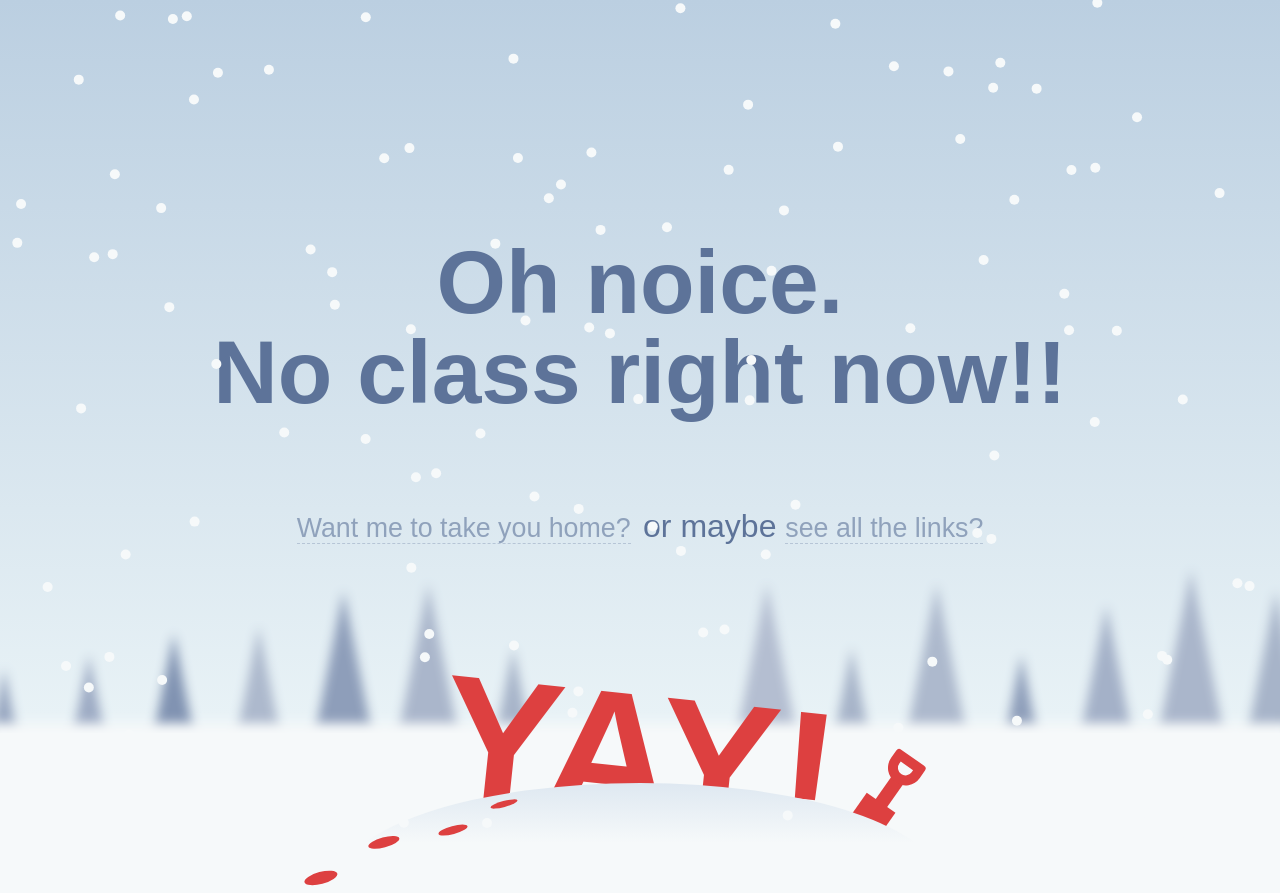
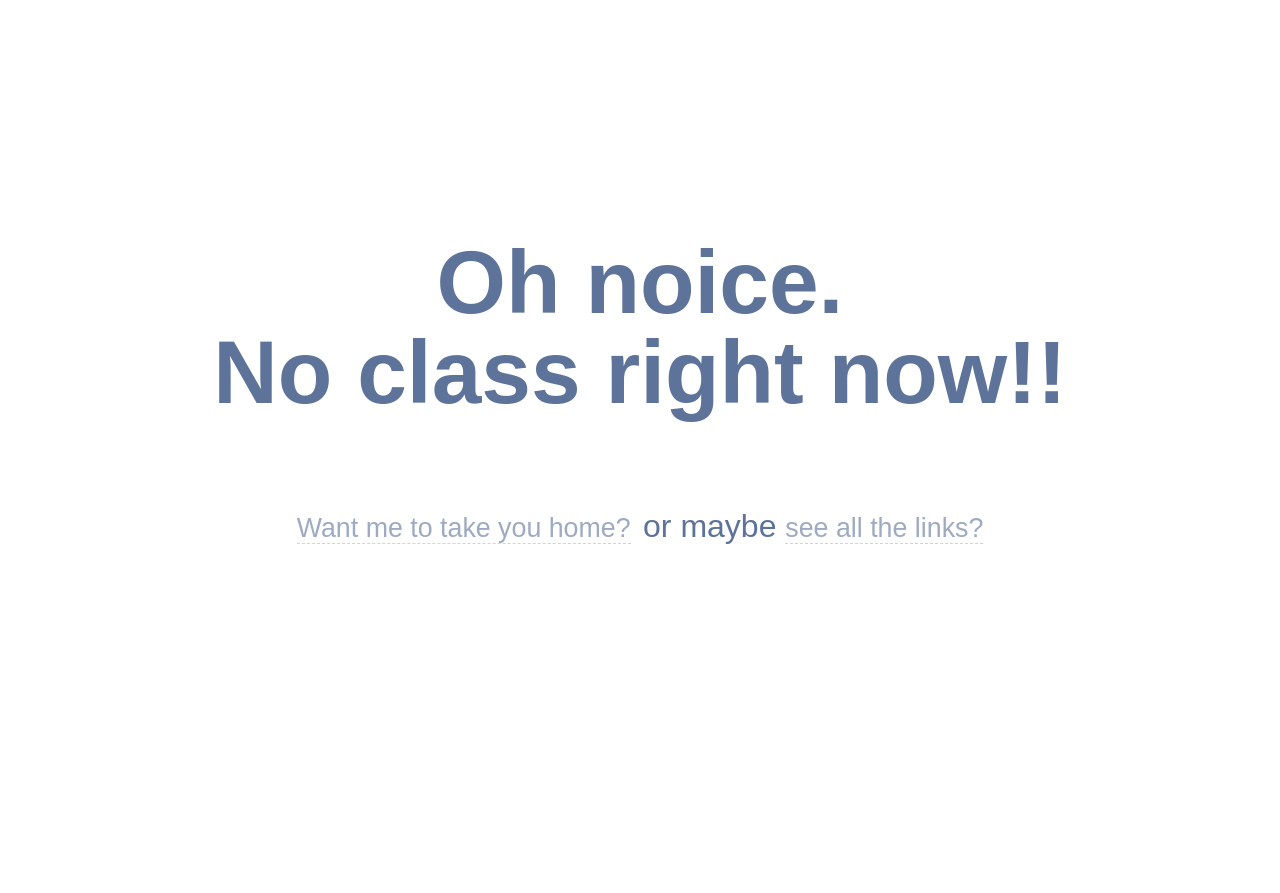
Before and after one commit to atharvakadlag/classme, a Flask app: page /noclass in a window 1280 px wide. Run offline with Flask 2, Linux system fonts and the light colour scheme.

Commit message:
update docs

```diff
--- a/app/templates/noclass.html
+++ b/app/templates/noclass.html
@@ -21,20 +21,11 @@
     </head>
 
     <body>
-        <div class="content"><canvas class="snow" id="snow"></canvas>
-            <div class="main-text">
-                <h1>Oh noice.<br />No class right now!!</h1>
-                <a class="home-link" href="/">Want me to take you home?</a> <span style="font-size: 1rem;"> or maybe </span>
-                <a class="home-link" href="/links">see all the links?</a>
-            </div>
-            <div class="ground">
-                <div class="mound">
-                    <div class="mound_text">YAY!</div>
-                    <div class="mound_spade"></div>
-                </div>
-            </div>
+        <div class="main-text">
+            <h1>Oh noice.<br />No class right now!!</h1>
+            <a class="home-link" href="/">Want me to take you home?</a> <span style="font-size: 1rem;"> or maybe </span>
+            <a class="home-link" href="/links">see all the links?</a>
         </div>
-        <script src="/static/js/noclass.js"></script>
     </body>
 
     </html>
```
Also changed, not shown: README.md.
